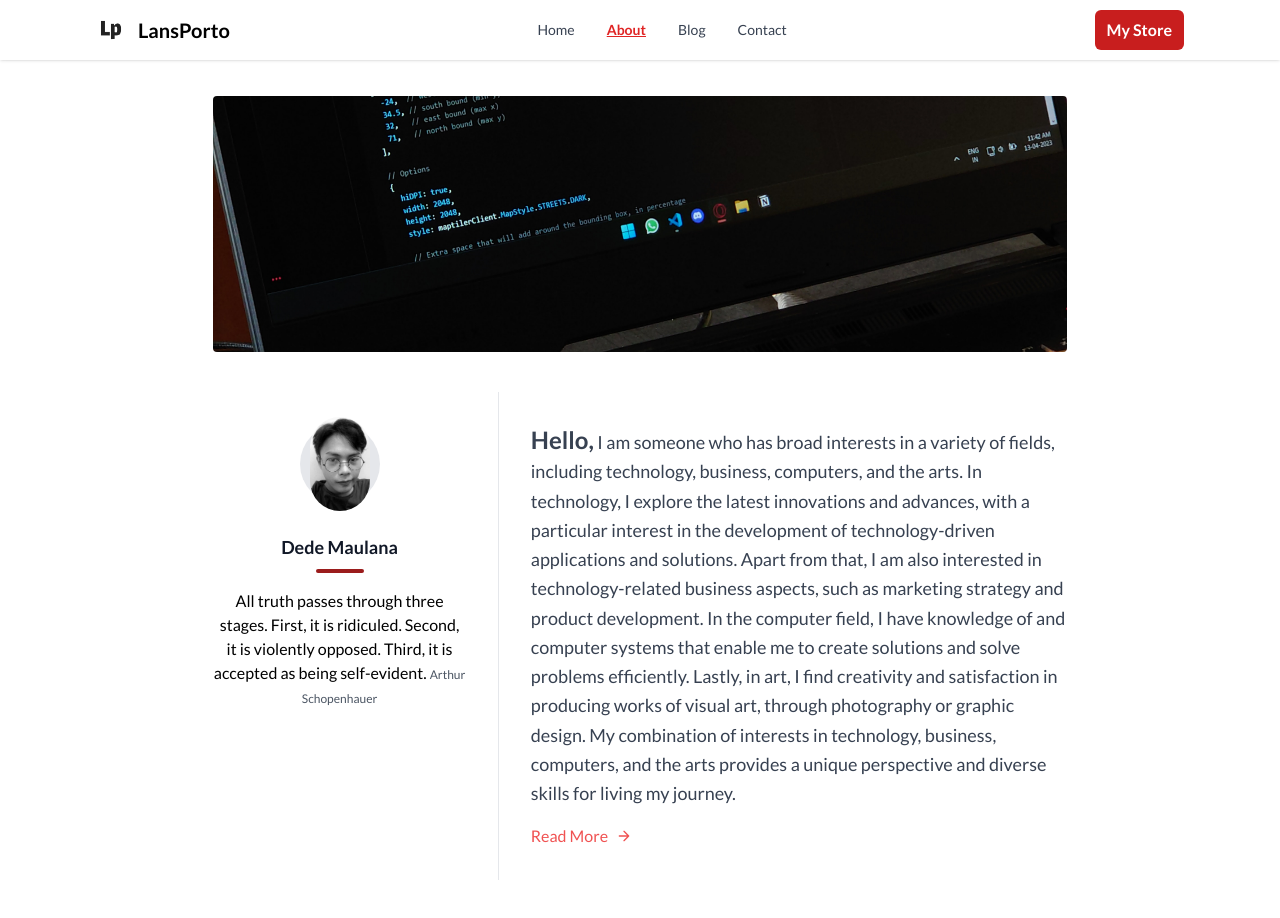
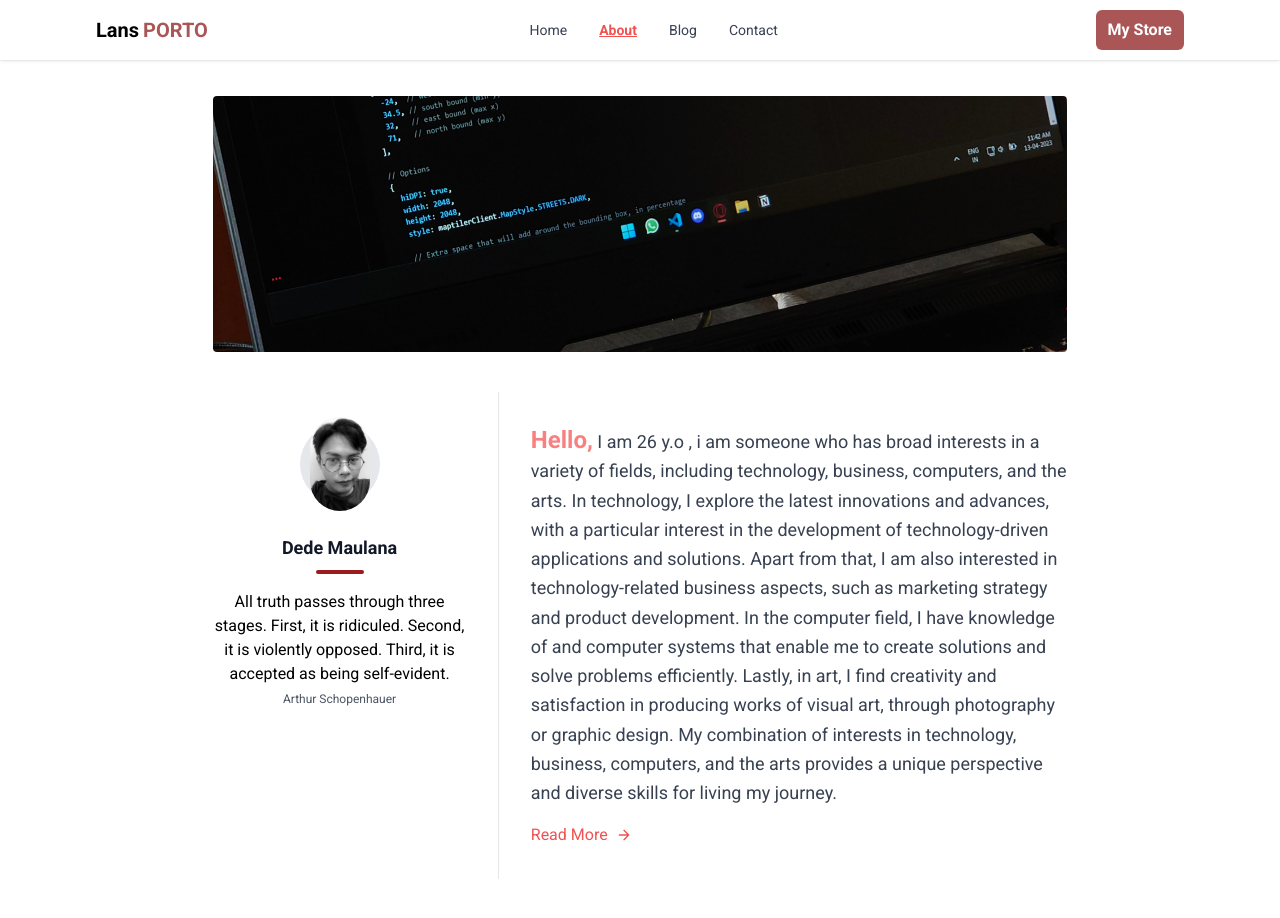
Before and after one commit to maullana19/lansportofol, a Next.js app: page /about in a window 1280 px wide. Shown: the top 918 px of the page. Built offline with nearby package versions, Linux system fonts and the light colour scheme.

Commit message:
updated files

```diff
--- a/src/app/blog/page.tsx
+++ b/src/app/blog/page.tsx
@@ -6,7 +6,7 @@ export default function BlogPage() {
       <LayoutWraps>
         <div className={"min-h-screen justify-center items-center flex"}>
           <div>
-            <h1 className=" text-gray-700 font-semibold">BLOG | BEING DEVELOPMENT</h1>
+            <h1 className=" text-gray-700 font-semibold">BLOG | Under Development</h1>
           </div>
         </div>
       </LayoutWraps>
--- a/src/app/components/headers/navbars.tsx
+++ b/src/app/components/headers/navbars.tsx
@@ -3,49 +3,61 @@ import { Navbar } from 'flowbite-react'
 import Image from 'next/image';
 import Link from 'next/link';
 import { usePathname } from "next/navigation";
+import { useState, useEffect } from 'react';
 
 
 
 const Navbars = () => {
+  const [showNavbar, setShowNavbar] = useState(true)
   const pathname = usePathname();
+
+  useEffect(() => {
+    const handleScrool = () => {
+      if (window.scrollY > 70) {
+        setShowNavbar(false)
+      } else {
+        setShowNavbar(true)
+      }
+    }
+
+    window.addEventListener('scroll', handleScrool);
+
+    return () => {
+      window.removeEventListener('scroll', handleScrool)
+    }
+  }, [])
   return (
     <Navbar
 
-      className={"md:px-24 bg-white shadow fixed top-0 left-0 right-0 z-30"}
+      className={`md:px-24  shadow fixed  z-30 left-0 right-0  ${showNavbar ? 'top-0 transition duration-500 ease-in-out' : '-top-full transition duration-500 ease-in-out'}`}
     >
       <Navbar.Brand href={"/"}>
-        <Image
-          alt="Logo"
-          className="mr-3 h-6 sm:h-9"
-          src={"/logo/logo-512x.png"}
-          width={30}
-          height={30}
-        />
+
         <span className="self-center whitespace-nowrap text-xl font-semibold">
-          LansPorto
+          Lans<span className='text-[#AA5656] py-1 px-1'>PORTO</span>
         </span>
       </Navbar.Brand>
       <div className="flex md:order-2">
-        <Link className={"bg-red-700 rounded-md px-3 py-2 font-semibold text-white hover:bg-red-800"} href={'/mystore'}>
+        <Link className={"bg-[#AA5656] rounded-md px-3 py-2 font-semibold text-white hover:bg-red-800"} href={'/mystore'}>
           My Store
         </Link>
         <Navbar.Toggle />
       </div>
       <Navbar.Collapse className={""}>
         <Navbar.Link
-          className={pathname === '/' ? 'font-bold text-red-600 underline' : 'font-normal'}
+          className={pathname === '/' ? 'font-bold text-red-500 underline' : 'font-normal'}
           href={'/'}
 
         >
           Home
         </Navbar.Link>
-        <Navbar.Link className={pathname === '/about' ? 'font-bold text-red-600 underline' : 'font-normal'} href={"/about"}>
+        <Navbar.Link className={pathname === '/about' ? 'font-bold text-red-500 underline' : 'font-normal'} href={"/about"}>
           About
         </Navbar.Link>
-        <Navbar.Link className={pathname === '/blog' ? 'font-bold text-red-600 underline' : 'font-normal'} href={"/blog"}>
+        <Navbar.Link className={pathname === '/blog' ? 'font-bold text-red-500 underline' : 'font-normal'} href={"/blog"}>
           Blog
         </Navbar.Link>
-        <Navbar.Link className={pathname === '/contact' ? 'font-bold text-red-600 underline' : 'font-normal'} href={"/contact"}>
+        <Navbar.Link className={pathname === '/contact' ? 'font-bold text-red-500 underline' : 'font-normal'} href={"/contact"}>
           Contact
         </Navbar.Link>
       </Navbar.Collapse>
--- a/src/app/components/main/about/section1.tsx
+++ b/src/app/components/main/about/section1.tsx
@@ -3,14 +3,21 @@ import Image from "next/image"
 import Link from "next/link"
 import { useState } from "react"
 
+
+
 const Section1About = () => {
   const [readMore, setReadMore] = useState(false);
+  const [activeTab, setActiveTab] = useState(1);
 
   const handleReadMore = () => {
     setReadMore(true)
   }
+
+  const handleActiveTabs = (tabNumbers: any) => {
+    setActiveTab(tabNumbers);
+  }
   return (
-    <section >
+    <section className="bg-white">
       <div className="container py-24 mx-auto flex flex-col">
         <div className="lg:w-4/6 mx-auto">
           <div className="rounded h-64 overflow-hidden">
@@ -42,7 +49,7 @@ const Section1About = () => {
             </div>
             <div className="sm:w-2/3 sm:pl-8 sm:py-8 sm:border-l border-gray-200 sm:border-t-0 border-t mt-4 pt-4 sm:mt-0 text-center sm:text-left">
               <p className="leading-relaxed text-lg mb-4 text-gray-700">
-                <span className="text-2xl font-semibold">Hello,</span> I am someone who has broad interests in a variety of fields, including technology, business, computers, and the arts. In technology, I explore the latest innovations and advances, with a particular interest in the development of technology-driven applications and solutions.
+                <span className="text-2xl font-semibold text-red-400">Hello,</span> I am 26 y.o , i am someone who has broad interests in a variety of fields, including technology, business, computers, and the arts. In technology, I explore the latest innovations and advances, with a particular interest in the development of technology-driven applications and solutions.
                 Apart from that, I am also interested in technology-related business aspects, such as marketing strategy and product development. In the computer field, I have knowledge of and computer systems that enable me to create solutions and solve problems efficiently.
                 Lastly, in art, I find creativity and satisfaction in producing works of visual art, through photography or graphic design. My combination of interests in technology, business, computers, and the arts provides a unique perspective and diverse skills for living my journey.
               </p>
@@ -71,7 +78,7 @@ const Section1About = () => {
 
         <div className=" px-24 mx-auto ">
           <div className="-my-8 divide-y-2 divide-gray-100">
-            <div><h1 className="text-3xl text-gray-400 font-semibold">EDUCATION</h1></div>
+            <div><h1 className="text-3xl text-gray-400 ">EDUCATION</h1></div>
             <div className="py-8 flex flex-wrap md:flex-nowrap">
               <div className="md:w-64 md:mb-0 mb-6 flex-shrink-0 flex flex-col">
                 <span className="font-semibold title-font text-gray-700">
@@ -134,9 +141,74 @@ const Section1About = () => {
                 </Link>
               </div>
             </div>
+          </div>
+          <div className=" py-24 mx-auto flex flex-wrap flex-col">
+            <div className="py-4">
+              <h1 className="text-3xl text-gray-400">EXPERIENCE</h1>
+            </div>
+            <div className="flex mx-auto flex-wrap mb-20 ">
+              <button className={`${activeTab === 1
+                ? 'sm:px-6 py-3 w-1/2 sm:w-auto justify-center sm:justify-start border-b-2 title-font font-medium inline-flex items-center leading-none border-red-500 hover:text-gray-900 tracking-wider text-red-600'
+                : 'sm:px-6 py-3 w-1/2 sm:w-auto justify-center sm:justify-start border-b-2 title-font font-medium inline-flex items-center leading-none border-gray-200 hover:text-gray-900 tracking-wider'}`}
+                onClick={() => handleActiveTabs(1)}
+              >
+
+                PT Trans Retail Indonesia
+              </button>
+              <button className={`${activeTab === 2
+                ? 'sm:px-6 py-3 w-1/2 sm:w-auto justify-center sm:justify-start border-b-2 title-font font-medium inline-flex items-center leading-none border-red-500 text-red-600 hover:text-gray-900 tracking-wider'
+                : 'sm:px-6 py-3 w-1/2 sm:w-auto justify-center sm:justify-start border-b-2 title-font font-medium inline-flex items-center leading-none border-gray-200 hover:text-gray-900 tracking-wider'}`}
+                onClick={() => handleActiveTabs(2)}
+              >
+                Freelance at JASANYA.TECH
+              </button>
+
+            </div>
+            {activeTab === 1 && <div>
+              <Image
+                className="xl:w-1/4 lg:w-1/3 md:w-1/2 w-2/3 block mx-auto mb-10 object-cover object-center rounded"
+                alt="photos"
+                src={'/logo/logotransretail.jfif'}
+                width={720}
+                height={500}
+              />
+              <div className="flex flex-col text-center w-full">
+                <h1 className="text-xl font-semibold mb-4 text-red-600">
+                  as Customer Service <span className="text-xs text-gray-500">- 3 years</span>
+                </h1>
+                <p className="lg:w-2/3 mx-auto leading-relaxed text-base text-gray-600">
+                  I once worked as a customer service in a retail store. As a customer service, my job is to serve customers in a friendly manner and assist them in choosing the right product.
+                  I am also responsible for answering customer questions about products, handling returns or refunds, and resolving customer problems or complaints quickly and efficiently. Apart from that,
+                  I am also involved in the checkout process and handling payment transactions. This experience has helped me hone my skills in communicating well, maintaining professionalism, and providing outstanding customer service in a retail store environment.
+                </p>
+              </div>
+            </div>}
+            {activeTab === 2 && <div>
+              <Image
+                className="xl:w-1/4 lg:w-1/3 md:w-1/2 w-2/3 block mx-auto mb-10 object-cover object-center rounded"
+                alt="photos"
+                src={'/logo/ssjasanya.png'}
+                width={720}
+                height={500}
+              />
+              <div className="flex flex-col text-center w-full">
+                <h1 className="text-xl font-semibold mb-4 text-red-600">
+                  as FrontEnd Developer <span className="text-xs text-gray-500">- 1 years</span>
+                </h1>
+                <p className="lg:w-2/3 mx-auto leading-relaxed text-base">
+                  I have worked as a freelance frontend developer on a website or mobile app project for one year with a team from the best academic circles,
+                  I and the team have very useful knowledge for web technology where we make it happen with design, consistency and up-to-date technology
+                </p>
+                <Link href={"https://jasanya.tech/"} className="text-red-600 underline">
+                  Visit
+                </Link>
+              </div>
+            </div>}
 
           </div>
         </div>
+
+
 
       )}
     </section>
--- a/src/app/layout.tsx
+++ b/src/app/layout.tsx
@@ -1,8 +1,8 @@
 import './globals.css'
-import { Lato } from 'next/font/google'
+import { Roboto } from 'next/font/google'
 import 'flowbite';
 
-const fonts = Lato({ weight: ['400', '700'], subsets: ['latin'] })
+const fonts = Roboto({ weight: ['400', '700'], subsets: ['latin'] })
 
 export const metadata = {
   title: 'LansPorto',
--- a/src/app/mystore/page.tsx
+++ b/src/app/mystore/page.tsx
@@ -1,9 +1,21 @@
+import Link from "next/link";
+
 
 export default function MyStore() {
   return (
     <>
-      <div className="min-h-screen flex justify-center items-center">
+      <div className="min-h-screen flex flex-col justify-center items-center">
         <div>BEING DEVELOPMENT</div>
+        <hr />
+        <div>
+          <Link href={'/'} className={'text-blue-700 font-sans hover:underline'}>
+            BACK TO HOME
+          </Link>
+          <div className="w-48 h-10 bg-gray-200 relative overflow-hidden">
+            <span className="absolute inset-y-0 left-0 w-0 hover:bg-blue-500 transition-all duration-500"></span>
+            <span className="relative z-10 hover:rotate-45">Hover me!</span>
+          </div>
+        </div>
       </div>
     </>
   )
```
Also changed, not shown: src/app/components/main/home/section1.tsx (+8 -3 lines), public/logo/logotransretail.jfif (added), public/logo/ssjasanya.png (added).
